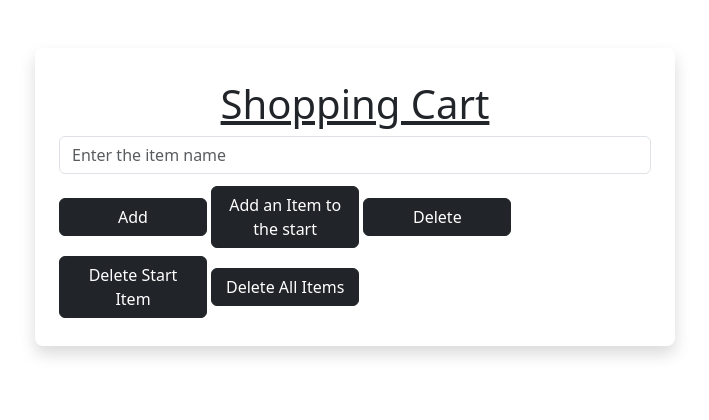
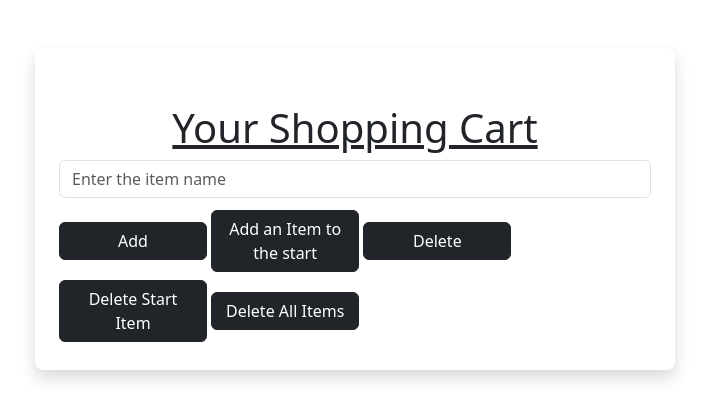
Before and after one commit to Omotolani30/cart, a plain HTML site: page index.html in a window 1280 px wide. Shown: the whole page, without its empty margins (285-994 px from the left). Drawn offline with nearby package versions, Linux system fonts and the light colour scheme.

Commit message:
all updates

```diff
--- a/index.html
+++ b/index.html
@@ -5,10 +5,14 @@
     <meta name="viewport" content="width=device-width, initial-scale=1.0">
     <title>Document</title>
     <link href="https://cdn.jsdelivr.net/npm/bootstrap@5.3.3/dist/css/bootstrap.min.css" rel="stylesheet" integrity="sha384-QWTKZyjpPEjISv5WaRU9OFeRpok6YctnYmDr5pNlyT2bRjXh0JMhjY6hW+ALEwIH" crossorigin="anonymous">
+    <link rel="preconnect" href="https://fonts.googleapis.com">
+    <link rel="preconnect" href="https://fonts.gstatic.com" crossorigin>
+    <link href="https://fonts.googleapis.com/css2?family=Caveat:wght@400..700&display=swap" rel="stylesheet">
 </head>
 <body>
     <div class="container col-lg-6 col-10 mx-auto p-lg-4 p-2 shadow rounded-3 mt-lg-5 mt-3">
-        <h1 class="text-center text-decoration-underline my-2">Shopping Cart</h1>
+        <img src="" alt="">
+        <h1 class="text-center text-decoration-underline my-2">Your Shopping Cart</h1>
         <input type="text" placeholder="Enter the item name" id="item" class="form-control shadow-none my-2">
         <div class="my-2" id="showItems"></div>
         <button onclick="addItems()" class="btn btn-dark my-1 w-25">Add</button>
```
Also changed, not shown: shopping-cart.png (added).
